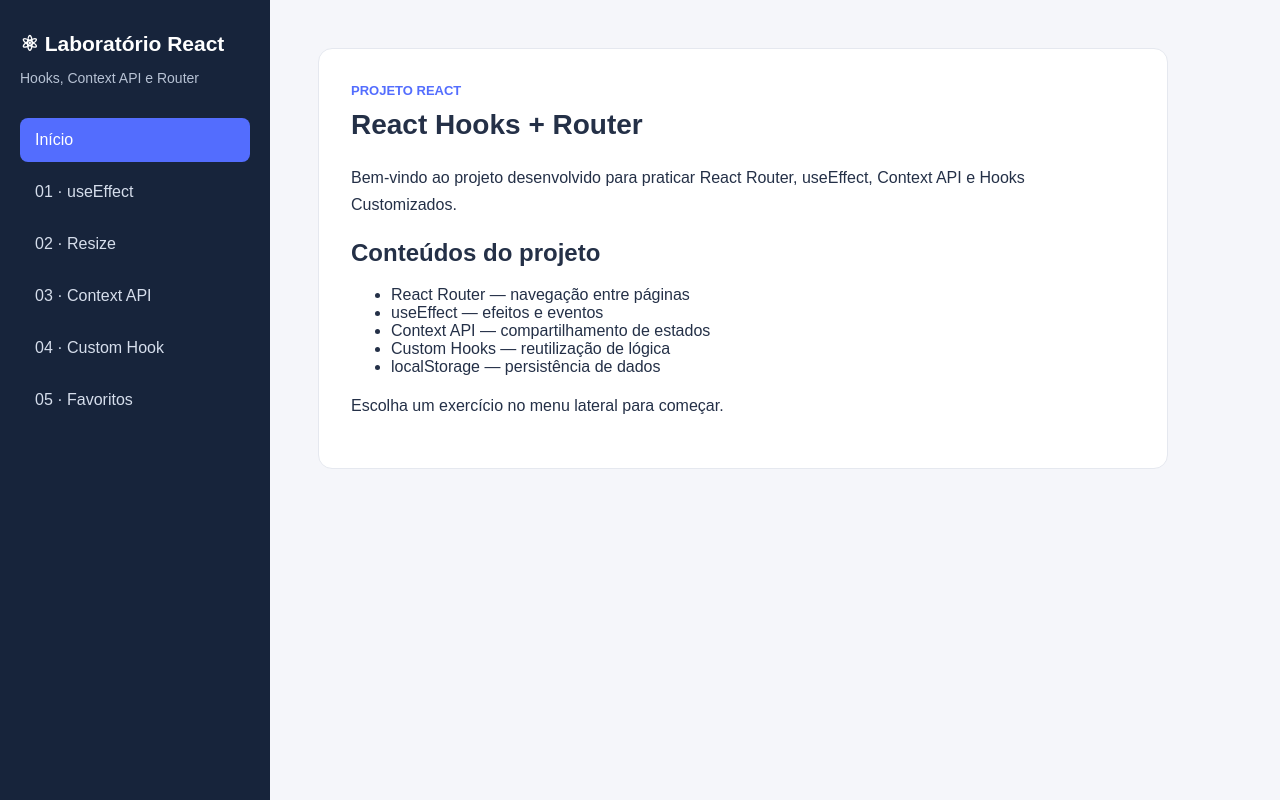
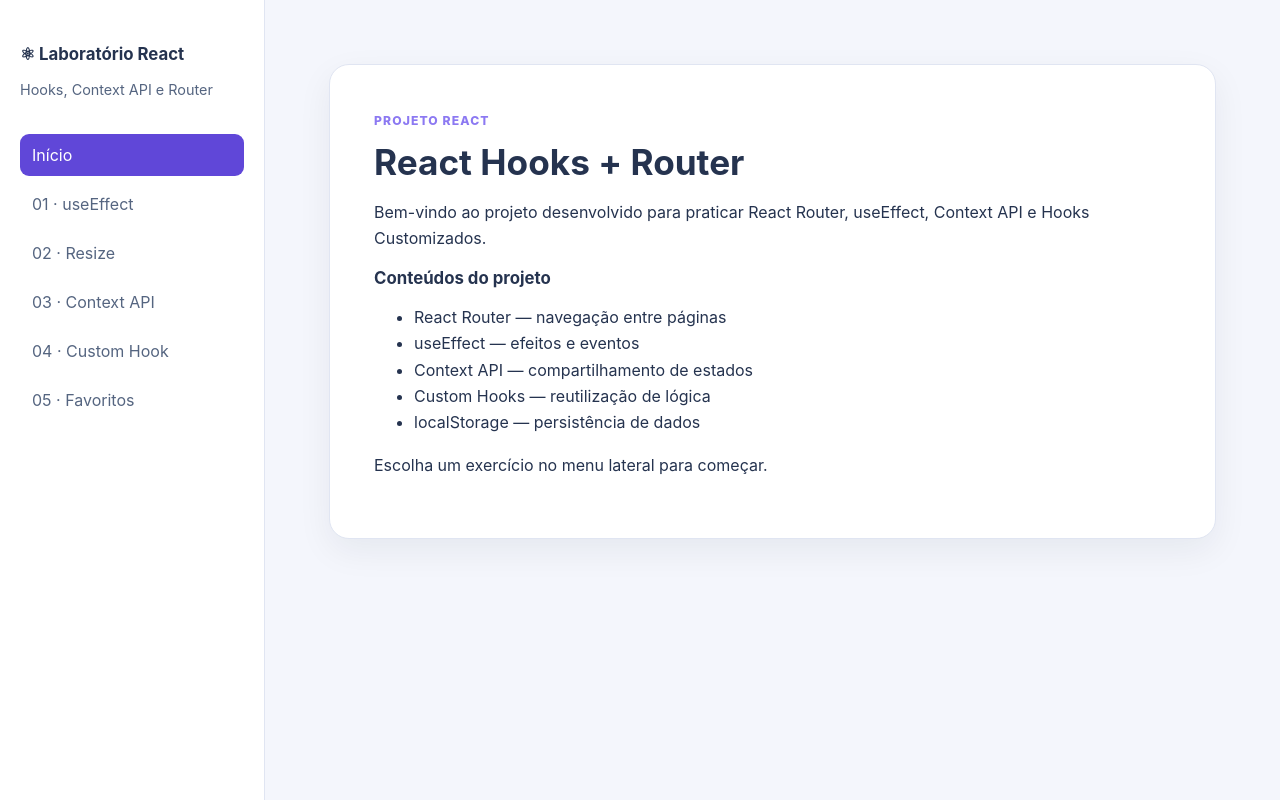
Before and after one commit to wanessags/react-hooks-router-lab, a React (Vite) app: page / in a window 1280 px wide. Built offline with nearby package versions, Linux system fonts and the light colour scheme.

Commit message:
style: adiciona layout original do laboratorio

```diff
--- a/src/styles.css
+++ b/src/styles.css
@@ -1,122 +1,29 @@
-
-* {
-    box-sizing: border-box;
-  }
-
-  body {
-    margin: 0;
-    font-family: Arial, Helvetica, sans-serif;
-    background: #f5f6fa;
-    color: #243047;
-  }
-
-  button,
-  a {
-    font: inherit;
-  }
-
-  .layout {
-    display: flex;
-    min-height: 100vh;
-  }
-
-  .sidebar {
-    width: 270px;
-    padding: 32px 20px;
-    background: #17243b;
-    color: white;
-  }
-
-  .sidebar h2 {
-    font-size: 21px;
-    margin: 0 0 12px;
-  }
-
-  .sidebar p {
-    color: #b7c2d4;
-    font-size: 14px;
-    margin-bottom: 32px;
-  }
-
-  .sidebar nav {
-    display: flex;
-    flex-direction: column;
-    gap: 8px;
-  }
-
-  .sidebar a {
-    color: #d6deec;
-    text-decoration: none;
-    padding: 13px 15px;
-    border-radius: 8px;
-    transition: background 0.2s;
-  }
-
-  .sidebar a:hover {
-    background: #30415e;
-  }
-
-  .sidebar a.active {
-    background: #536dfe;
-    color: white;
-  }
-
-  .content {
-    flex: 1;
-    padding: 48px;
-  }
-
-  .panel {
-    background: white;
-    border: 1px solid #e5e8ef;
-    border-radius: 14px;
-    padding: 32px;
-    max-width: 850px;
-  }
-
-  .panel h1 {
-    margin-top: 10px;
-    font-size: 28px;
-  }
-
-  .panel p {
-    line-height: 1.7;
-  }
-
-  .eyebrow {
-    color: #536dfe;
-    font-size: 13px;
-    font-weight: bold;
-    text-transform: uppercase;
-  }
-
-  button {
-    background: #536dfe;
-    color: white;
-    border: none;
-    border-radius: 8px;
-    padding: 12px 18px;
-    cursor: pointer;
-  }
-
-  button:hover {
-    background: #4057df;
-  }
-
-  @media (max-width: 768px) {
-    .layout {
-      flex-direction: column;
-    }
-
-    .sidebar {
-      width: 100%;
-    }
-
-    .content {
-      padding: 20px;
-    }
-
-    .panel {
-      padding: 24px;
-    }
-  }
+* { box-sizing: border-box; }
+:root { font-family: Inter, system-ui, Arial, sans-serif; color: #25334f; }
+body { margin: 0; }
+button { cursor: pointer; font: inherit; background: #6047d8; color: white; border: 0; border-radius: 10px; padding: 10px 16px; }
+button:hover { filter: brightness(1.08); }
+button.secondary { background: #7c879d; }
+.layout { --bg: #f4f6fc; --card: #fff; --text: #25334f; --sub: #556580; --border: #e0e5f2;
+  min-height: 100vh; display: grid; grid-template-columns: 265px 1fr; background: var(--bg); color: var(--text); }
+.layout.dark { --bg: #171b29; --card: #252b3c; --text: #f4f6ff; --sub: #c0c9dc; --border: #454c65; }
+.sidebar { background: var(--card); border-right: 1px solid var(--border); padding: 30px 20px; }
+.brand { font-weight: 800; font-size: 1.1rem; }
+.sidebar > p { color: var(--sub); font-size: .9rem; margin-bottom: 32px; }
+nav { display: flex; flex-direction: column; gap: 7px; }
+nav a { text-decoration: none; color: var(--sub); border-radius: 9px; padding: 11px 12px; }
+nav a:hover { background: var(--bg); }
+nav a.active { background: #6047d8; color: white; }
+.content { padding: clamp(20px, 5vw, 65px); display: grid; align-content: start; }
+.panel { background: var(--card); border: 1px solid var(--border); border-radius: 20px; padding: clamp(22px, 4vw, 44px); max-width: 920px; width: 100%; box-shadow: 0 12px 34px #101a3510; }
+h1 { font-size: clamp(1.55rem, 3vw, 2.2rem); margin: 12px 0 16px; }
+h2 { font-size: 1.05rem; }
+p, li { line-height: 1.65; }
+.eyebrow { text-transform: uppercase; color: #8c79f2; letter-spacing: .09em; font-size: .76rem; font-weight: 800; }
+.metric { font-size: 3rem; font-weight: 800; margin: 15px 0; }
+.muted { color: var(--sub); font-size: .9rem; margin-top: 26px; }
+.cards { display: grid; grid-template-columns: repeat(auto-fit, minmax(210px, 1fr)); gap: 14px; margin-top: 22px; }
+.subpanel { border: 1px solid var(--border); border-radius: 13px; padding: 18px; }
+.actions { display: flex; flex-wrap: wrap; gap: 7px; }
+code { background: var(--bg); padding: .15em .3em; border-radius: 4px; }
+@media(max-width: 730px) { .layout { grid-template-columns: 1fr; } .sidebar { border-right: 0; border-bottom: 1px solid var(--border); padding: 18px; } nav { flex-direction: row; flex-wrap: wrap; } nav a { font-size: .84rem; } .content { padding: 18px; } }
```
